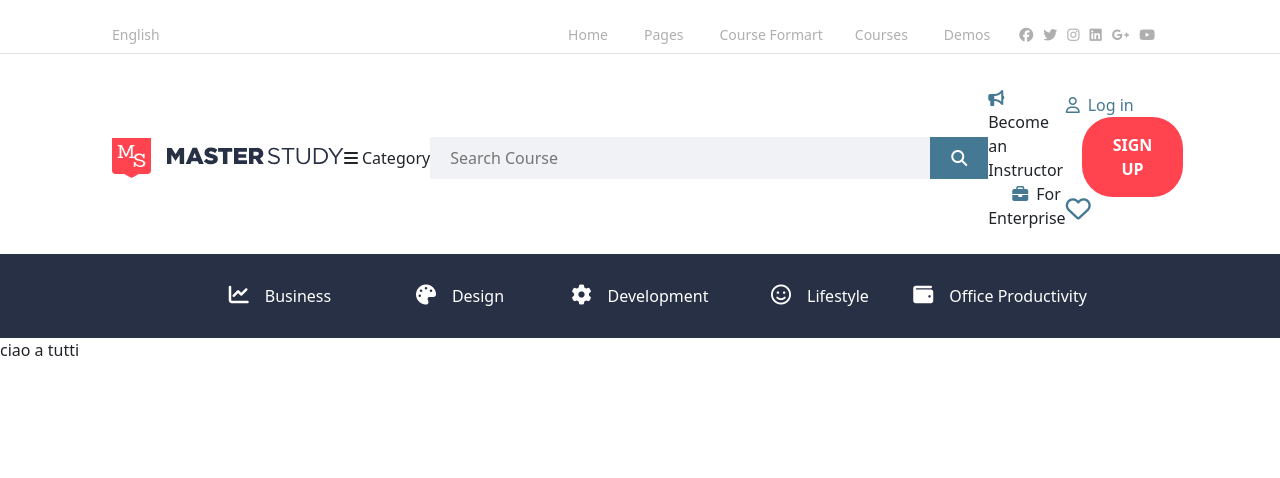
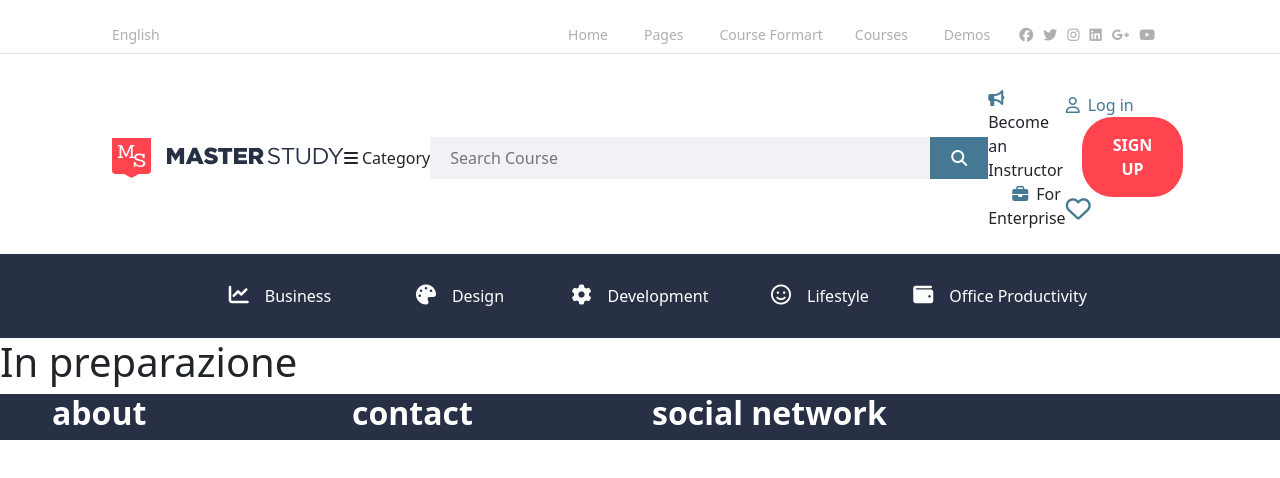
Before and after one commit to LucaFaedda/proj-html-vuejs, a Vue app: page / in a window 1280 px wide. Shown: the top 478 px of the page. Built offline with nearby package versions, Linux system fonts and the light colour scheme.

Commit message:
iniziato footer

```diff
--- a/src/App.vue
+++ b/src/App.vue
@@ -1,16 +1,19 @@
 <script>
 import AppHeader from './components/AppHeader.vue';
 import AppFooter from './components/AppFooter.vue';
+import AppMain from './components/AppMain.vue';
   export default {
       components:{
         AppHeader,
-        AppFooter
+        AppFooter,
+        AppMain
       }
   }
 </script>
 <template lang="">
   <div>
     <AppHeader></AppHeader>
+    <AppMain></AppMain>
     <AppFooter></AppFooter>
   </div>
 </template>
--- a/src/assets/style/general.scss
+++ b/src/assets/style/general.scss
@@ -1,5 +1,8 @@
 @use 'node_modules/bootstrap/scss/bootstrap.scss';
 @import "../../node_modules/@fortawesome/fontawesome-free/css/all.min.css";
+@import url('https://fonts.googleapis.com/css2?family=Abril+Fatface&display=swap');
+@import url('https://fonts.googleapis.com/css2?family=Roboto&display=swap');
+
 
 * {
     margin: 0;
@@ -10,3 +13,7 @@
 a {
     text-decoration: none;
 }
+
+/*font-family: 'Abril Fatface', cursive;;
+font-family: 'Roboto', sans-serif;
+*/
--- a/src/components/AppFooter.vue
+++ b/src/components/AppFooter.vue
@@ -4,13 +4,46 @@
   }
 </script>
 <template lang="">
-  <div>
-    ciao a tutti
-  </div>
+  <footer class="container-fluid">
+    <div class="container-small">
+      <div class="row">
+        <div class="col-3">
+          <h2>about</h2>
+
+        </div>
+        <div class="col-3">
+          <h2>contact</h2>
+
+        </div>
+        <div class="col-3">
+          <h2>social network</h2>
+        </div>
+        <div class="col-3">
+
+        </div>
+
+      </div>
+
+    </div>
+  </footer>
 </template>
 <style lang="scss" scoped>
 
 @use '../assets/style/partials/mixin' as *;
 @use '../assets/style/partials/variables' as *;
 
+footer{
+  background-color: $colorBlue;
+
+    .container-small{
+      max-width: 1176px;
+      margin: 0 auto;
+
+        h2{
+          color: #fff;
+          font-weight: bold;
+        }
+    }
+}
+
 </style>
--- /dev/null
+++ b/src/components/AppMain.vue
@@ -0,0 +1,15 @@
+<script>
+export default {
+
+}
+</script>
+<template lang="">
+    <div>
+        <h1>In preparazione</h1>
+    </div>
+</template>
+
+<style lang="scss" scoped>
+    @use '../assets/style/partials/mixin' as *;
+    @use '../assets/style/partials/variables' as *;
+</style>
```
